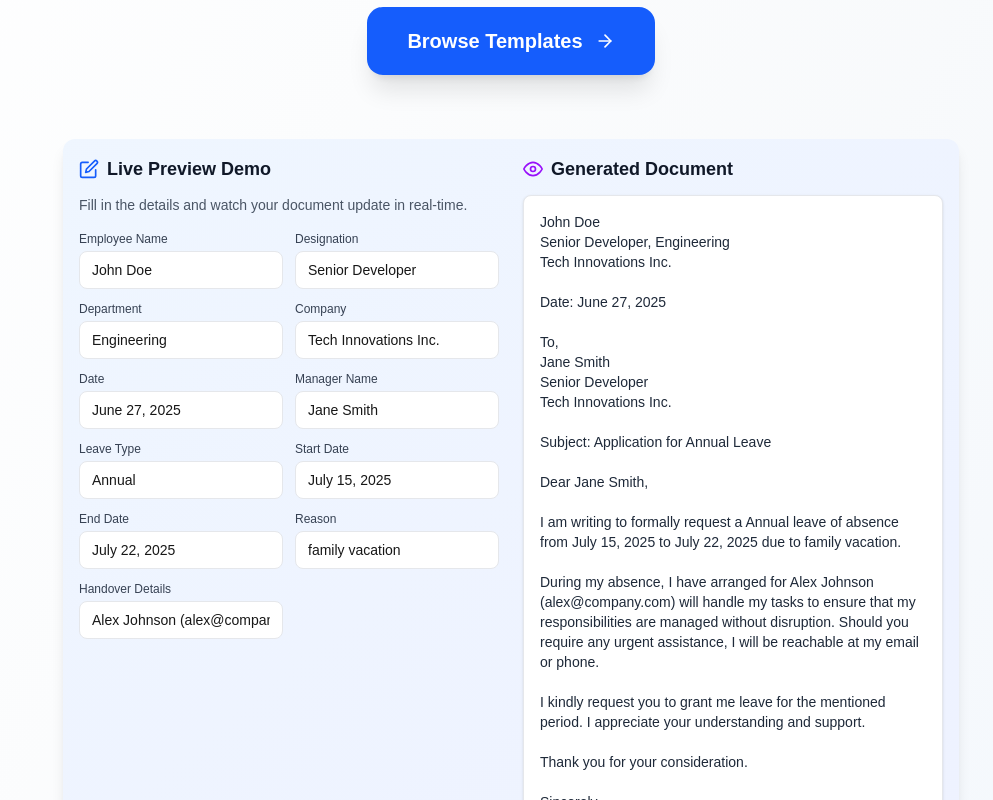
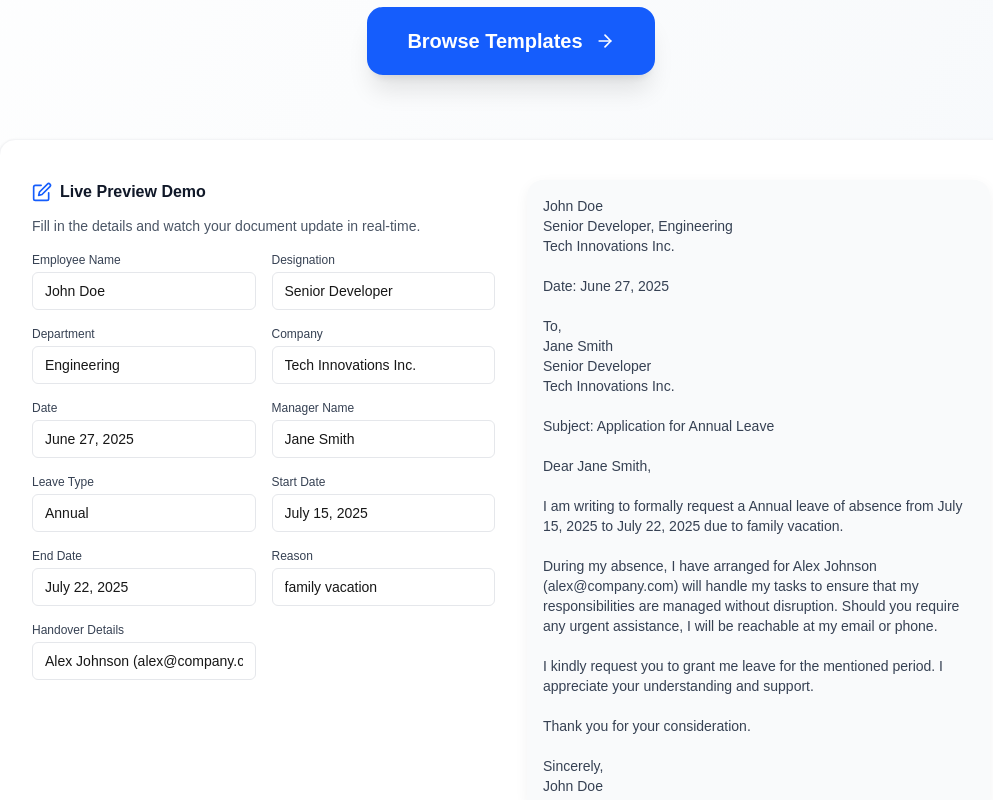
Before and after one commit to aditiappemane/QuickPaper, a Next.js app: page / in a window 1280 px wide. Shown: the part 440-1240 px from the top of the page, without its empty margins (129-1122 px from the left). Built offline with nearby package versions, Linux system fonts and the light colour scheme.

Commit message:
udpated the global css

```diff
--- a/src/app/page.tsx
+++ b/src/app/page.tsx
@@ -7,7 +7,6 @@ import {
   FiFileText,
   FiStar,
   FiEdit,
-  FiEye,
 } from "react-icons/fi";
 import Header from "@/components/Header";
 import Footer from "@/components/Footer";
@@ -95,6 +94,8 @@ export default function HomePage() {
     sampleTemplate.template
   );
 
+  const isEmpty = !filledTemplate.trim();
+
   return (
     <div className="min-h-screen flex flex-col bg-gradient-to-br from-white via-slate-50 to-blue-50">
       <Header />
@@ -142,20 +143,20 @@ export default function HomePage() {
           initial={{ opacity: 0, y: 40 }}
           animate={{ opacity: 1, y: 0 }}
           transition={{ duration: 0.7, delay: 0.3 }}
-          className="w-full max-w-4xl bg-gradient-to-br from-blue-50 to-indigo-50 rounded-xl shadow-lg p-4 mb-12"
+          className="w-full max-w-5xl mx-auto px-4 sm:px-6 md:px-8 py-10 bg-white rounded-2xl shadow-sm border border-gray-100"
         >
-          <div className="flex flex-col md:flex-row gap-6">
-            <div className="flex-1">
+          <div className="grid md:grid-cols-2 gap-8 items-start">
+            <div>
               <div className="flex items-center gap-2 mb-3">
                 <FiEdit className="text-blue-600 text-xl" />
-                <h2 className="text-lg font-bold text-gray-900">
+                <h2 className="text-base font-semibold text-gray-900">
                   Live Preview Demo
                 </h2>
               </div>
               <p className="text-gray-600 mb-4 text-sm">
                 Fill in the details and watch your document update in real-time.
               </p>
-              <div className="grid grid-cols-1 md:grid-cols-2 gap-3">
+              <div className="grid grid-cols-1 sm:grid-cols-2 gap-4">
                 {Object.entries(livePreviewValues).map(([key, value]) => (
                   <div key={key}>
                     <label className="block text-xs font-medium text-gray-700 mb-1 capitalize">
@@ -170,29 +171,40 @@ export default function HomePage() {
                           [key]: e.target.value,
                         }))
                       }
-                      className="w-full border border-gray-200 rounded-lg px-3 py-2 focus:border-blue-500 focus:outline-none transition text-sm bg-white"
+                      className="w-full border border-gray-200 rounded-md px-3 py-2 text-sm bg-white focus:border-blue-500 focus:outline-none"
                     />
                   </div>
                 ))}
               </div>
             </div>
-            <div className="flex-1">
-              <div className="flex items-center gap-2 mb-3">
-                <FiEye className="text-purple-600 text-xl" />
-                <h2 className="text-lg font-bold text-gray-900">
-                  Generated Document
-                </h2>
-              </div>
-              <div className="bg-white border border-gray-200 rounded-lg shadow p-4 h-full">
-                <pre className="whitespace-pre-wrap font-sans text-gray-800 text-sm">
-                  {filledTemplate}
+
+            <motion.div
+              initial={{ opacity: 0, y: 20, filter: "blur(6px)" }}
+              animate={{ opacity: 1, y: 0, filter: "blur(0px)" }}
+              transition={{ duration: 0.6, delay: 0.4 }}
+              className="relative w-full"
+              style={{
+                borderRadius: "1rem",
+                background: "#f9fafb",
+                boxShadow: "0 4px 14px rgba(0, 0, 0, 0.05)",
+              }}
+            >
+              <div className="p-4 min-h-[120px] text-xs sm:text-sm text-gray-800 relative overflow-x-auto">
+                <pre className="whitespace-pre-wrap font-sans text-gray-700 m-0 bg-transparent">
+                  {isEmpty ? (
+                    <span className="text-gray-400">
+                      Your document will appear here
+                      <span className="blinking-cursor">|</span>
+                    </span>
+                  ) : (
+                    filledTemplate
+                  )}
                 </pre>
               </div>
-            </div>
+            </motion.div>
           </div>
         </motion.section>
 
-        {/* New & Trending Templates Section */}
         <motion.section
           initial={{ opacity: 0, y: 40 }}
           animate={{ opacity: 1, y: 0 }}
```
